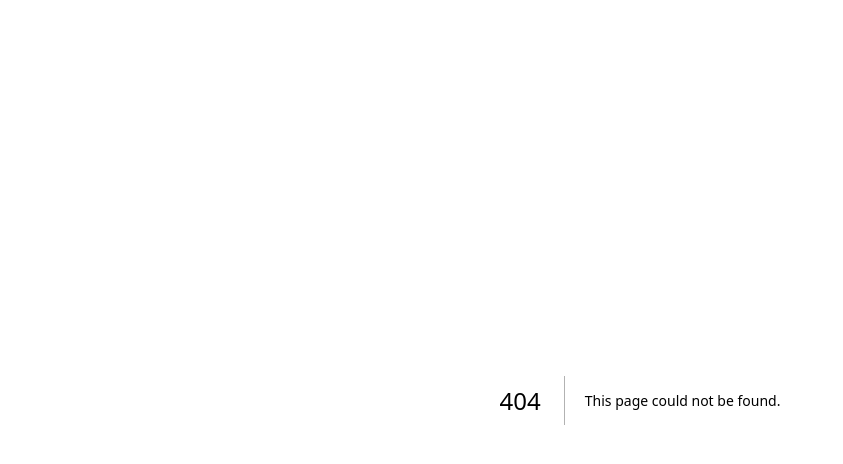
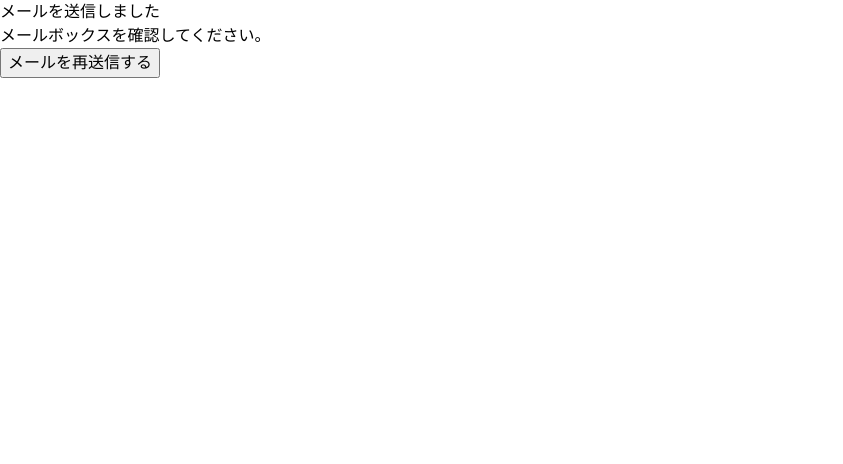
Before and after one commit to ishida-0622/u22-2023, a Next.js app in the folder frontend/: page /MessagesentSuccessfully in a window 1280 px wide. Before the commit this address had no page. Shown: the top 464 px of the page, without its empty margins (0-843 px from the left). Built offline with nearby package versions, Linux system fonts and the light colour scheme.

Commit message:
feat:ファイル・フォルダ名称変更

```diff
--- /dev/null
+++ b/frontend/src/pages/MessagesentSuccessfully.tsx
@@ -0,0 +1,5 @@
+import { MessageSentSuccessfully } from "@/components/pages/MessageSentSuccessfully";
+
+export default function MessagesentSuccessfully() {
+    return <MessageSentSuccessfully />;
+}
--- a/frontend/src/pages/message_sent_successfully.tsx
+++ /dev/null
@@ -1,5 +0,0 @@
-import { MessageSentSuccessfully } from "@/components/pages/message_sent_successfully.tsx";
-
-export default function message_sent_successfully() {
-    return <MessageSentSuccessfully />;
-}
```
Also changed, not shown: frontend/src/components/pages/MessageSentSuccessfully/index.module.css (added), frontend/src/components/pages/MessageSentSuccessfully/index.tsx (renamed from frontend/src/components/pages/message_sent_successfully.tsx/index.tsx), frontend/tsconfig.json (indentation only).
